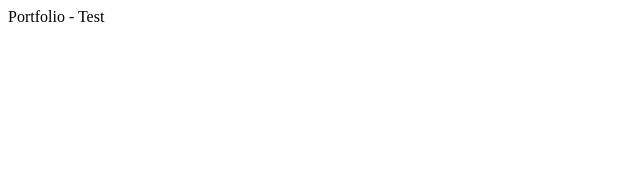
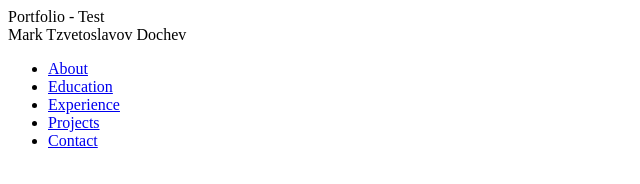
Before and after one commit to bg258/Portfolio, a plain HTML site: page index.html in a window 1280 px wide. Shown: the whole page, without its empty margins (0-640 px from the left). Drawn offline with Linux system fonts and the light colour scheme.

Commit message:
index.html changes

```diff
--- a/index.html
+++ b/index.html
@@ -10,6 +10,19 @@
     </head>
     <body>
         Portfolio - Test
+        <nav id="desktop-nav">
+            <div class="logo">Mark Tzvetoslavov Dochev</div>
+            <div>
+                <ul class="nav-links">
+                    <li><a href="#about">About</a></li>
+                    <li><a href="#about">Education</a></li>
+                    <li><a href="#about">Experience</a></li>
+                    <li><a href="#about">Projects</a></li>
+                    <li><a href="#about">Contact</a></li>
+                </ul>
+            </div>
+        </nav>
         <script src="script.js"></script>
+
     </body>
 </html>
```
